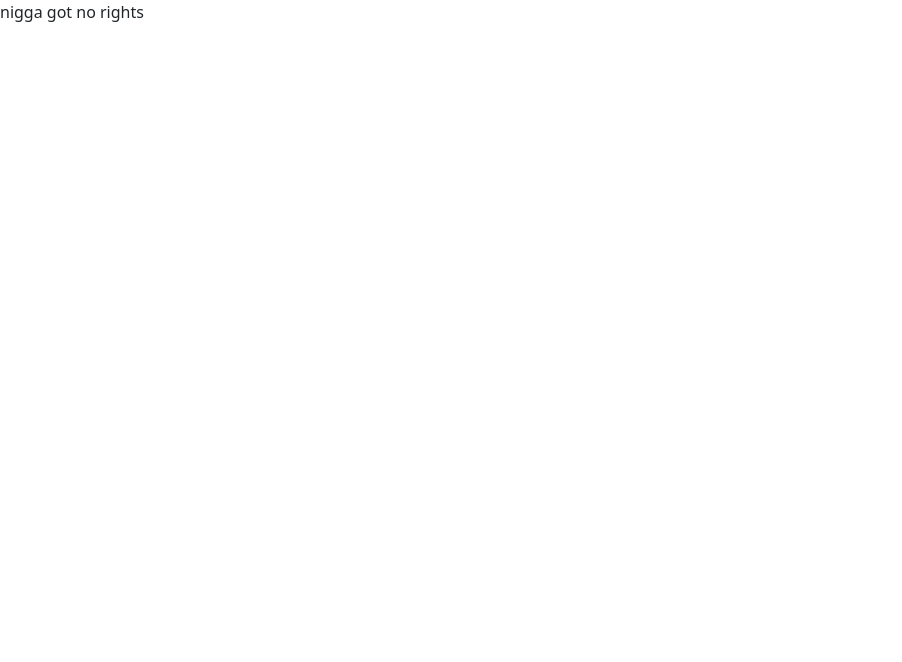
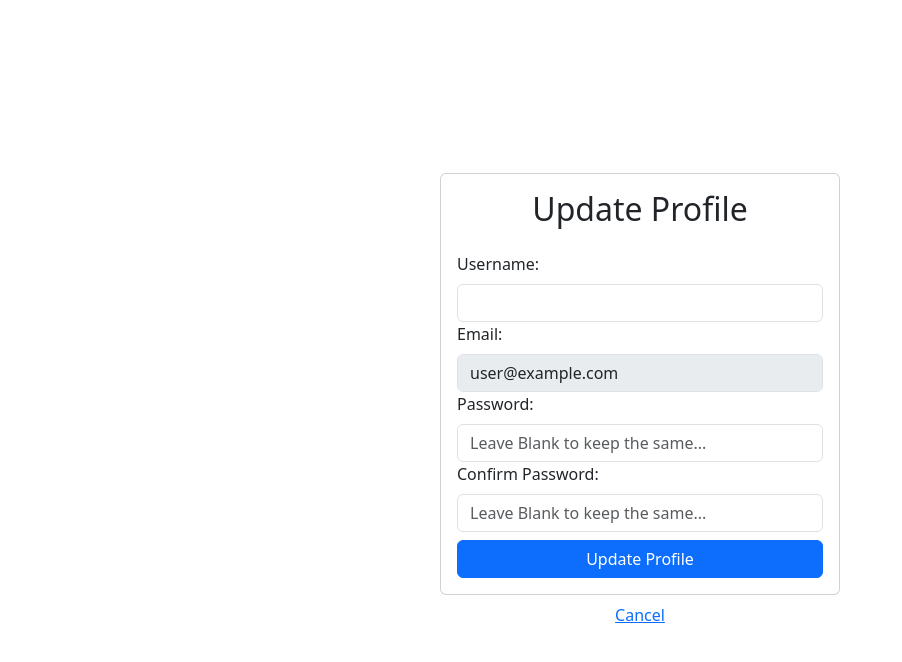
Before and after one commit to Musxeto/kinnie.png, a React (Vite) app: page /update-profile in a window 1280 px wide. Shown: the top 662 px of the page, without its empty margins (0-902 px from the left). Built offline with nearby package versions, Linux system fonts and the light colour scheme; no server answers; sample sign-in values are in the browser's storage.

Commit message:
bugs fixed + update profile

```diff
--- a/src/Components/Login.jsx
+++ b/src/Components/Login.jsx
@@ -2,13 +2,15 @@ import React, { useRef, useState } from "react";
 import { Form, Button, Card, Alert, Container } from "react-bootstrap";
 import { useAuth } from "../Contexts/AuthContext";
 import { Link, useNavigate } from "react-router-dom";
+
 const Login = () => {
   const emailRef = useRef();
   const passwordRef = useRef();
-  const { signin, currentUser } = useAuth();
+  const { signin } = useAuth();
   const [error, setError] = useState("");
   const [loading, setLoading] = useState(false);
   const navigate = useNavigate();
+
   const handleSubmit = async (e) => {
     e.preventDefault();
 
@@ -17,16 +19,14 @@ const Login = () => {
       setLoading(true);
       await signin(emailRef.current.value, passwordRef.current.value);
       navigate("/");
-    } catch {
-      setError("Failed to log in");
+    } catch (error) {
+      console.error("Login Error:", error);
+      setError("Failed to log in. Please check your credentials.");
     }
     setLoading(false);
-    const signupForm = document.querySelector(".login");
-    signupForm.reset();
   };
 
   return (
-    <>
     <Container
       className="d-flex align-items-center justify-content-center"
       style={{ minHeight: "100vh" }}
@@ -35,8 +35,8 @@ const Login = () => {
         <Card>
           <Card.Body>
             <h2 className="text-center mb-4">Login</h2>
-
-              <Form onSubmit={handleSubmit} className="login">
+            {error && <Alert variant="danger">{error}</Alert>}
+            <Form onSubmit={handleSubmit}>
               <Form.Group id="email">
                 <Form.Label>Email:</Form.Label>
                 <Form.Control type="email" ref={emailRef} required />
@@ -45,30 +45,25 @@ const Login = () => {
                 <Form.Label>Password:</Form.Label>
                 <Form.Control type="password" ref={passwordRef} required />
               </Form.Group>
-                <Button
-                  disabled={loading || currentUser !== null}
-                  className="w-100 mt-2"
-                  type="submit"
-                >
+              <Button disabled={loading} className="w-100 mt-2" type="submit">
                 Login
               </Button>
             </Form>
             <div className="w-100 text-center mt-2 ">
-                <Link to="/forgor-pass" className="cursor-pointer">
-                  forgor pass 💀?
+              <Link to="/forgot-pass" className="cursor-pointer">
+                Forgot password?
               </Link>
             </div>
           </Card.Body>
         </Card>
         <div className="w-100 text-center mt-2 ">
-            Doesn't have an Account?{" "}
+          Don't have an account?{" "}
           <Link to="/signup" className="cursor-pointer">
             Sign Up
           </Link>
         </div>
       </div>
     </Container>
-    </>
   );
 };
 
--- a/src/Components/UpdateProfile.jsx
+++ b/src/Components/UpdateProfile.jsx
@@ -1,7 +1,102 @@
-import React from "react";
+import React, { useRef, useState } from "react";
+import { Form, Button, Card, Alert, Container } from "react-bootstrap";
+import { useAuth } from "../Contexts/AuthContext";
+import { Link, useNavigate } from "react-router-dom"; // Import useNavigate
 
 const UpdateProfile = () => {
-  return <div>nigga got no rights</div>;
+  const usernameRef = useRef();
+  const emailRef = useRef();
+  const passwordRef = useRef();
+  const passwordConfirmRef = useRef();
+  const { signup, currentUser, changePass } = useAuth();
+  const [error, setError] = useState("");
+  const [message, setMessage] = useState("");
+  const [loading, setLoading] = useState(false);
+  const navigate = useNavigate(); // Initialize useNavigate hook
+
+  const handleSubmit = async (e) => {
+    e.preventDefault();
+    setMessage("");
+    setError("");
+    if (passwordRef.current.value !== passwordConfirmRef.current.value) {
+      return setError("Passwords Do Not Match");
+    }
+    const promises = [];
+    if (passwordRef.current.value) {
+      promises.push(changePass(passwordRef.current.value));
+    }
+    Promise.all(promises)
+      .then(() => {
+        setMessage("User Profile Updated!!");
+      })
+      .catch(() => {
+        setError("Failed to Update Profile");
+      })
+      .finally(() => {
+        setLoading(false);
+        setLoading(false);
+        const updateForm = document.querySelector(".update");
+        updateForm.reset();
+      });
+  };
+
+  return (
+    <>
+      <Container
+        className="d-flex align-items-center justify-content-center"
+        style={{ minHeight: "100vh" }}
+      >
+        <div className="w-100" style={{ maxWidth: "400px" }}>
+          <Card>
+            <Card.Body>
+              <h2 className="text-center mb-4">Update Profile</h2>
+              {message && <Alert variant="success">{message}</Alert>}
+              {error && <Alert variant="danger">{error}</Alert>}
+              <Form onSubmit={handleSubmit} className="update">
+                <Form.Group id="username">
+                  <Form.Label>Username:</Form.Label>
+                  <Form.Control type="text" ref={usernameRef} />
+                </Form.Group>
+                <Form.Group id="email">
+                  <Form.Label>Email:</Form.Label>
+                  <Form.Control
+                    type="email"
+                    ref={emailRef}
+                    disabled
+                    defaultValue={currentUser.email}
+                  />
+                </Form.Group>
+                <Form.Group id="password">
+                  <Form.Label>Password:</Form.Label>
+                  <Form.Control
+                    type="password"
+                    ref={passwordRef}
+                    placeholder="Leave Blank to keep the same..."
+                  />
+                </Form.Group>
+                <Form.Group id="password-confirm">
+                  <Form.Label>Confirm Password:</Form.Label>
+                  <Form.Control
+                    type="password"
+                    ref={passwordConfirmRef}
+                    placeholder="Leave Blank to keep the same..."
+                  />
+                </Form.Group>
+                <Button disabled={loading} className="w-100 mt-2" type="submit">
+                  Update Profile
+                </Button>
+              </Form>
+            </Card.Body>
+          </Card>
+          <div className="w-100 text-center mt-2 ">
+            <Link to="/" className="cursor-pointer">
+              Cancel
+            </Link>
+          </div>
+        </div>
+      </Container>
+    </>
+  );
 };
 
 export default UpdateProfile;
--- a/src/Contexts/AuthContext.jsx
+++ b/src/Contexts/AuthContext.jsx
@@ -6,6 +6,7 @@ import {
   signInWithEmailAndPassword,
   signOut,
   sendPasswordResetEmail,
+  updatePassword,
 } from "firebase/auth";
 import { auth } from "../firebase";
 
@@ -46,6 +47,16 @@ export const AuthProvider = ({ children }) => {
     }
   };
 
+  const changePass = async (password) => {
+    try {
+      await updatePassword(auth.currentUser, password);
+      console.log("Password reset  successfully.");
+    } catch (error) {
+      console.error("Error resetting password:", error);
+      throw error;
+    }
+  };
+
   useEffect(() => {
     const unsubscribe = onAuthStateChanged(auth, (user) => {
       setCurrentUser(user);
@@ -60,6 +71,7 @@ export const AuthProvider = ({ children }) => {
     signin,
     logout,
     resetPassword,
+    changePass,
   };
 
   return (
```
Lines whose indentation alone changed are shown as unchanged.
